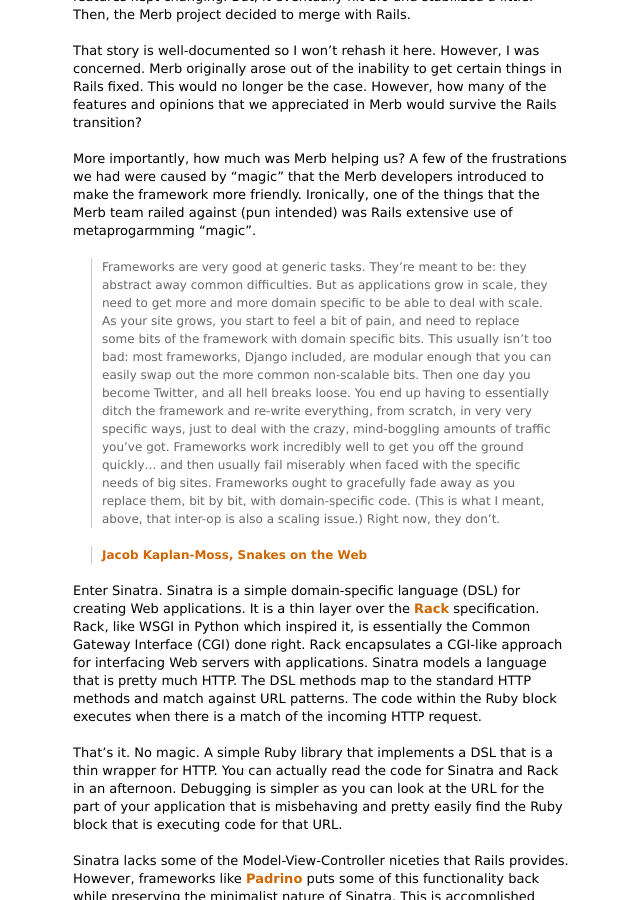
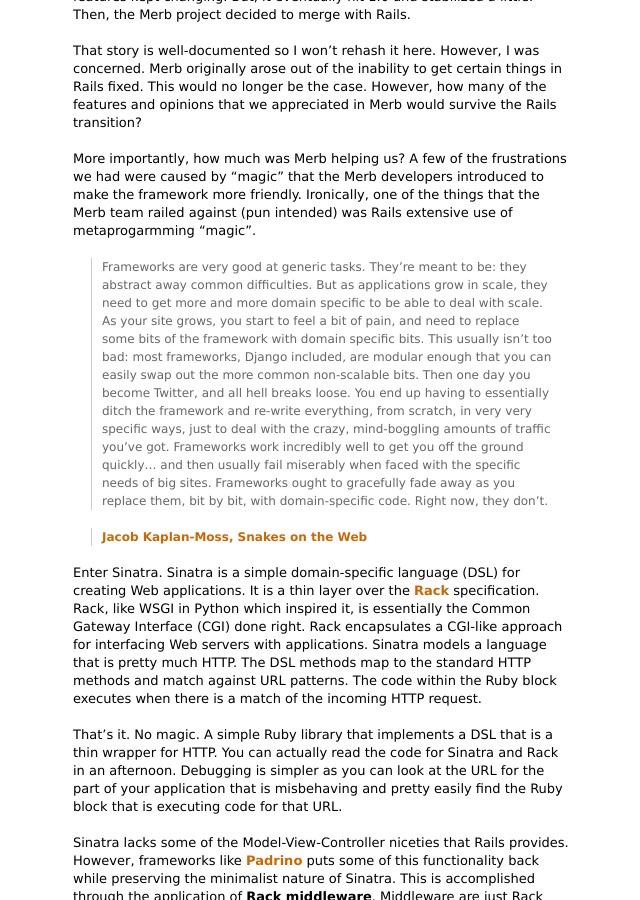
Before and after one commit to kstewart/kstewart.me, a Jekyll site: the page built from _posts/2011-02-21-framework-of-reference.md, in a window 1280 px wide and 900 px high, scrolled down 1850 px. Shown: the whole window, without its empty margins (317-957 px from the left). Built offline with Jekyll 4.4.1, drawn with Linux system fonts in a browser that asks for light colours; Markdown is read by kramdown in place of the engine named in the settings.

Commit message:
Edited Jacob's quote.

```diff
--- a/_posts/2011-02-21-framework-of-reference.md
+++ b/_posts/2011-02-21-framework-of-reference.md
@@ -49,7 +49,7 @@
 As your site grows, you start to feel a bit of pain, and need to replace some bits of the framework with domain specific bits. This usually isn’t too bad: most frameworks, Django included, are modular enough that you can easily swap out the more common non-scalable bits.
 Then one day you become Twitter, and all hell breaks loose. You end up having to essentially ditch the framework and re-write everything, from scratch, in very very specific ways, just to deal with the crazy, mind-boggling amounts of traffic you’ve got.
 Frameworks work incredibly well to get you off the ground quickly… and then usually fail miserably when faced with the specific needs of big sites.
-Frameworks ought to gracefully fade away as you replace them, bit by bit, with domain-specific code. (This is what I meant, above, that inter-op is also a scaling issue.) Right now, they don’t.
+Frameworks ought to gracefully fade away as you replace them, bit by bit, with domain-specific code. Right now, they don’t.
 
 > [Jacob Kaplan-Moss, Snakes on the Web](http://jacobian.org/writing/snakes-on-the-web/)
 
```
